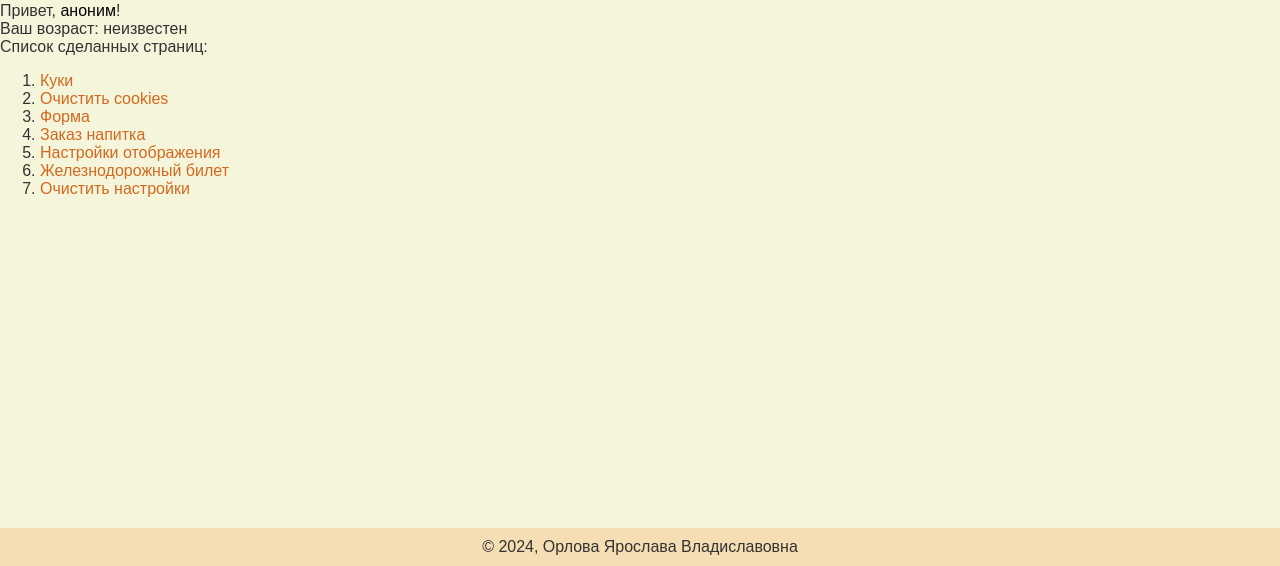
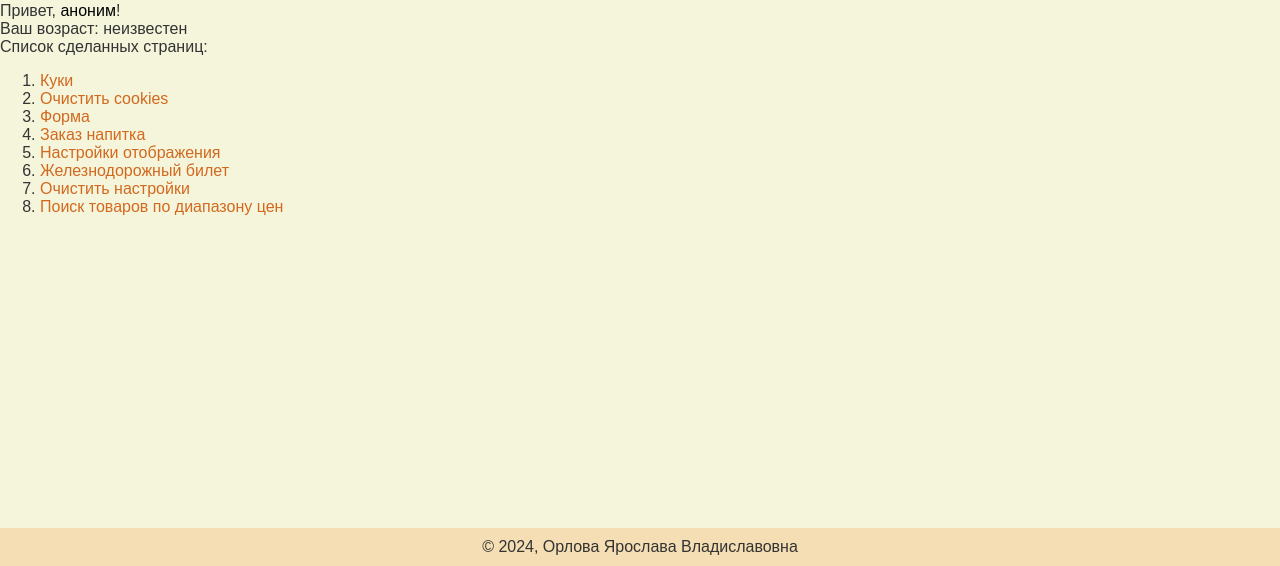
Before and after one commit to OrlovaYaroslava/web-programming-labs-2, a Flask app: page /lab3/ in a window 1280 px wide. Shown: the part 234-800 px from the top of the page. Run offline with Flask 3, Linux system fonts and the light colour scheme.

Commit message:
Поиск товаров

```diff
--- a/lab3.py
+++ b/lab3.py
@@ -159,3 +159,39 @@ def clear_settings():
     resp.delete_cookie('name_color')
 
     return resp
+
+
+# Список товаров
+products = [
+    {'name': 'Apple iPhone 12', 'price': 15000, 'brand': 'Apple', 'color': 'Black'},
+    {'name': 'Samsung Galaxy S21', 'price': 25000, 'brand': 'Samsung', 'color': 'White'},
+    {'name': 'Dell XPS 13', 'price': 55000, 'brand': 'Dell', 'color': 'Silver'},
+    {'name': 'LG OLED TV', 'price': 45000, 'brand': 'LG', 'color': 'Black'},
+    {'name': 'Apple Watch Series 6', 'price': 12000, 'brand': 'Apple', 'color': 'Gold'},
+    {'name': 'Samsung Galaxy Tab S7', 'price': 18000, 'brand': 'Samsung', 'color': 'Gray'},
+    {'name': 'Sony WH-1000XM4', 'price': 5000, 'brand': 'Sony', 'color': 'Red'},
+    {'name': 'PlayStation 5', 'price': 35000, 'brand': 'Sony', 'color': 'Black'},
+    {'name': 'Canon EOS 90D', 'price': 60000, 'brand': 'Canon', 'color': 'Black'},
+    {'name': 'Xiaomi Mi Electric Scooter', 'price': 30000, 'brand': 'Xiaomi', 'color': 'Green'},
+    {'name': 'Acer Predator Monitor', 'price': 20000, 'brand': 'Acer', 'color': 'Black'},
+    {'name': 'Logitech G502 Mouse', 'price': 3000, 'brand': 'Logitech', 'color': 'White'},
+    {'name': 'Corsair K95 Keyboard', 'price': 4500, 'brand': 'Corsair', 'color': 'Black'},
+    {'name': 'TP-Link Archer C6', 'price': 6000, 'brand': 'TP-Link', 'color': 'White'},
+    {'name': 'Fitbit Versa 3', 'price': 10000, 'brand': 'Fitbit', 'color': 'Black'},
+    {'name': 'Anker PowerCore 10000', 'price': 1500, 'brand': 'Anker', 'color': 'Blue'},
+    {'name': 'SanDisk 64GB USB Drive', 'price': 800, 'brand': 'SanDisk', 'color': 'Red'},
+    {'name': 'HP LaserJet Pro MFP', 'price': 17000, 'brand': 'HP', 'color': 'White'},
+    {'name': 'Bosch Serie 6 Washing Machine', 'price': 35000, 'brand': 'Bosch', 'color': 'Silver'},
+    {'name': 'Dyson V11 Vacuum Cleaner', 'price': 9000, 'brand': 'Dyson', 'color': 'Red'}
+]
+
+# Страница формы для поиска товаров по диапазону цен
+@lab3.route('/lab3/products', methods=['GET', 'POST'])
+def products_search():
+    if request.method == 'POST':
+        min_price = int(request.form.get('min_price'))
+        max_price = int(request.form.get('max_price'))
+        filtered_products = [p for p in products if min_price <= p['price'] <= max_price]
+        return render_template('lab3/products_results.html', products=filtered_products)
+
+    return render_template('lab3/products_form.html')
--- a/templates/lab3/lab3.html
+++ b/templates/lab3/lab3.html
@@ -21,6 +21,6 @@
             <li><a href="/lab3/settings">Настройки отображения</a></li>
             <li><a href="/lab3/ticket">Железнодорожный билет</a></li>
             <li><a href="/lab3/clear_settings">Очистить настройки</a></li>
-
+            <li><a href="/lab3/products">Поиск товаров по диапазону цен</a></li>
         </ol>
 {% endblock %}
```
Also changed, not shown: templates/lab3/products_form.html (added, +18 -0 lines), templates/lab3/products_results.html (added, +17 -0 lines).
